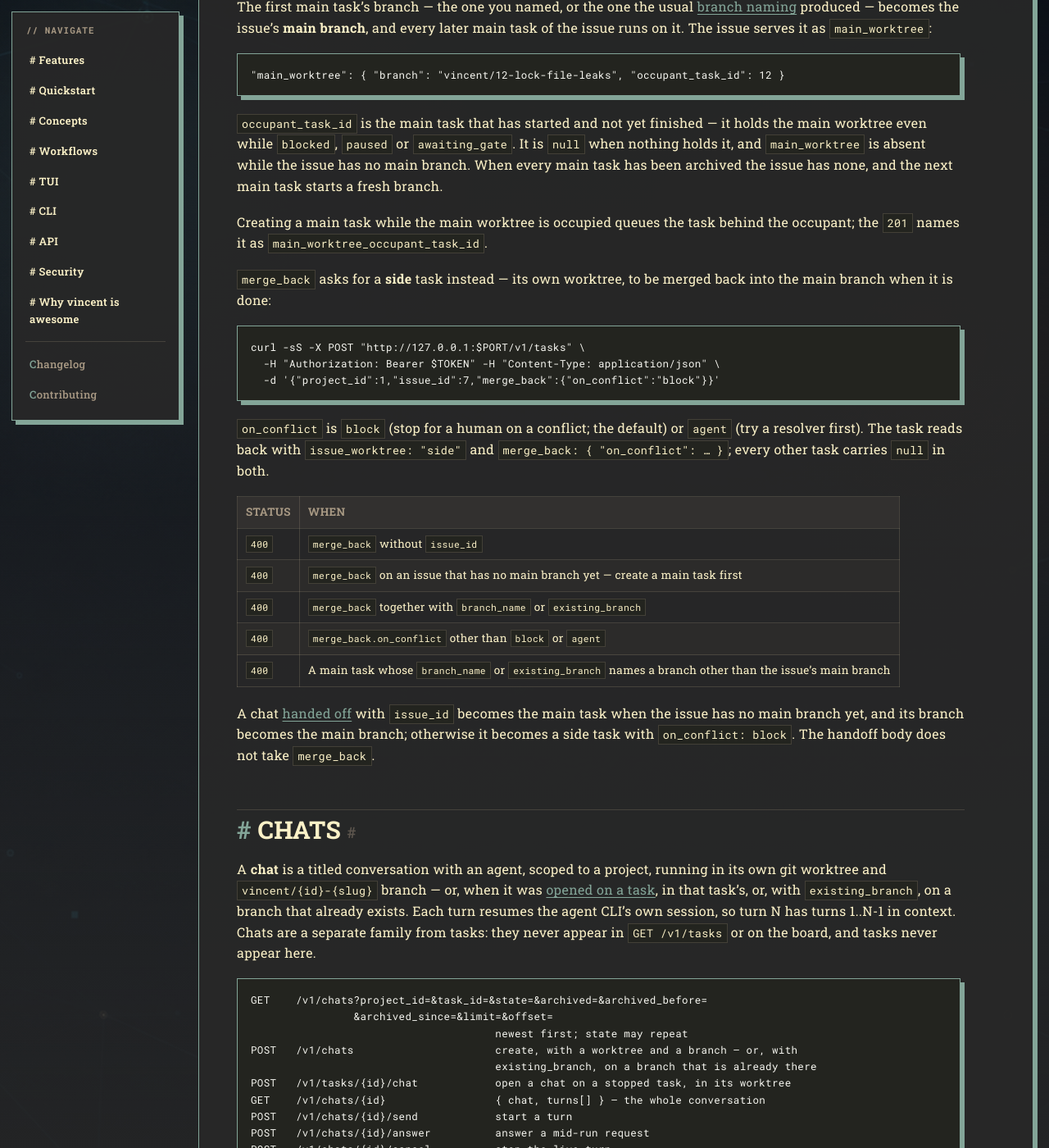
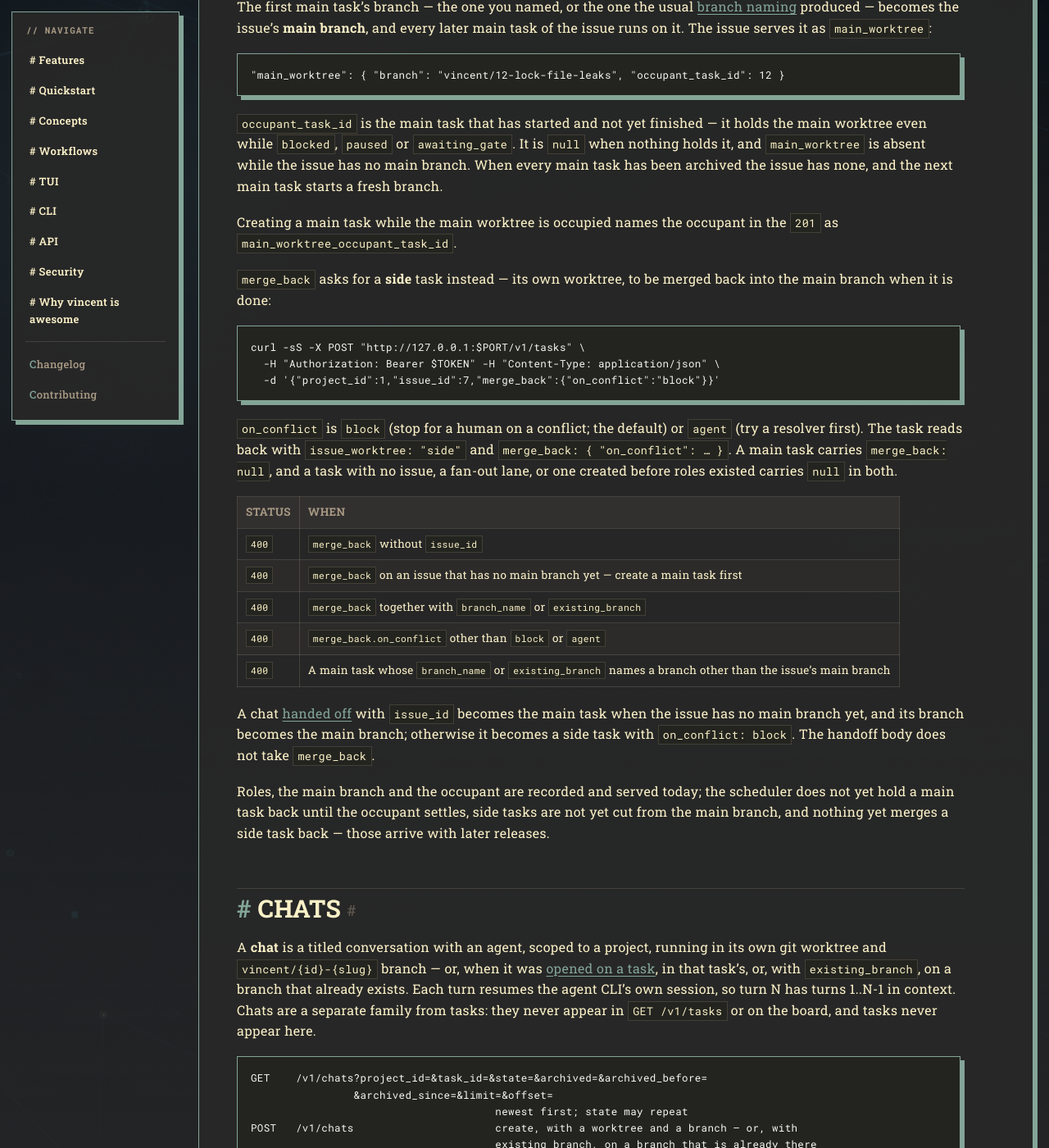
Before and after one commit to lezli01/vincent, a Jekyll site: the page built from docs/reference/api.md, in a window 1280 px wide and 1400 px high, scrolled down 59001 px. Shown: the whole window at 82% size. Built offline with Jekyll 4.4.1, drawn with Linux system fonts in a browser that asks for light colours; our own code applies the rules of GitHub Pages for plain Markdown files; some of the changed text lies outside the part shown.

Commit message:
docs: say what the issue main worktree does not enforce yet
The API page said a main task created behind an occupant is queued behind
it and that a side task is merged back, neither of which 134.10 does, and
that every non-side task carries null in issue_worktree.

Co-Authored-By: Claude Opus 5.5 (1M context) <noreply@anthropic.com>

```diff
--- a/docs/reference/api.md
+++ b/docs/reference/api.md
@@ -2641,8 +2641,8 @@ it holds the main worktree even while `blocked`, `paused` or
 absent while the issue has no main branch. When every main task has been
 archived the issue has none, and the next main task starts a fresh branch.
 
-Creating a main task while the main worktree is occupied queues the task
-behind the occupant; the `201` names it as `main_worktree_occupant_task_id`.
+Creating a main task while the main worktree is occupied names the occupant
+in the `201` as `main_worktree_occupant_task_id`.
 
 `merge_back` asks for a **side** task instead — its own worktree, to be merged
 back into the main branch when it is done:
@@ -2655,8 +2655,9 @@ curl -sS -X POST "http://127.0.0.1:$PORT/v1/tasks" \
 
 `on_conflict` is `block` (stop for a human on a conflict; the default) or
 `agent` (try a resolver first). The task reads back with
-`issue_worktree: "side"` and `merge_back: { "on_conflict": … }`; every other
-task carries `null` in both.
+`issue_worktree: "side"` and `merge_back: { "on_conflict": … }`. A main task
+carries `merge_back: null`, and a task with no issue, a fan-out lane, or one
+created before roles existed carries `null` in both.
 
 | Status | When |
 |---|---|
@@ -2670,6 +2671,11 @@ A chat [handed off](#chats) with `issue_id` becomes the
 main task when the issue has no main branch yet, and its branch becomes the
 main branch; otherwise it becomes a side task with `on_conflict: block`. The
 handoff body does not take `merge_back`.
+
+Roles, the main branch and the occupant are recorded and served today; the
+scheduler does not yet hold a main task back until the occupant settles, side
+tasks are not yet cut from the main branch, and nothing yet merges a side task
+back — those arrive with later releases.
 
 ## Chats
 
```
